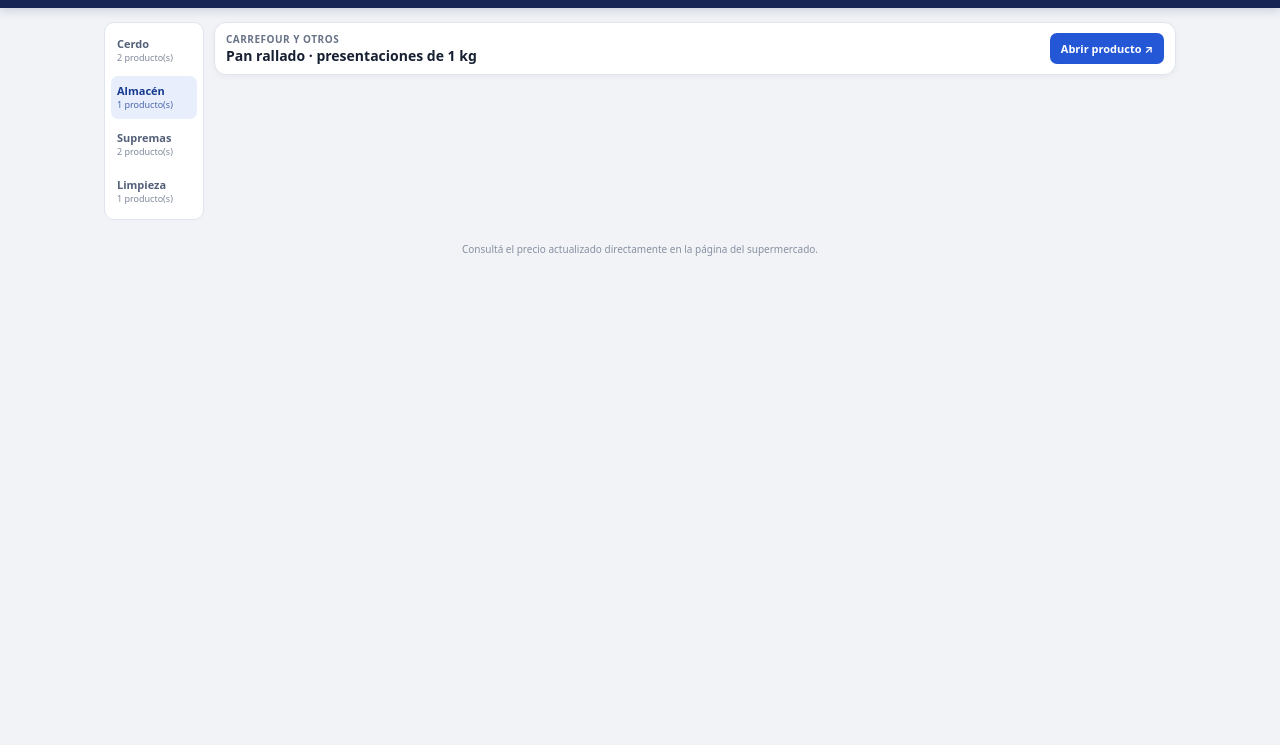
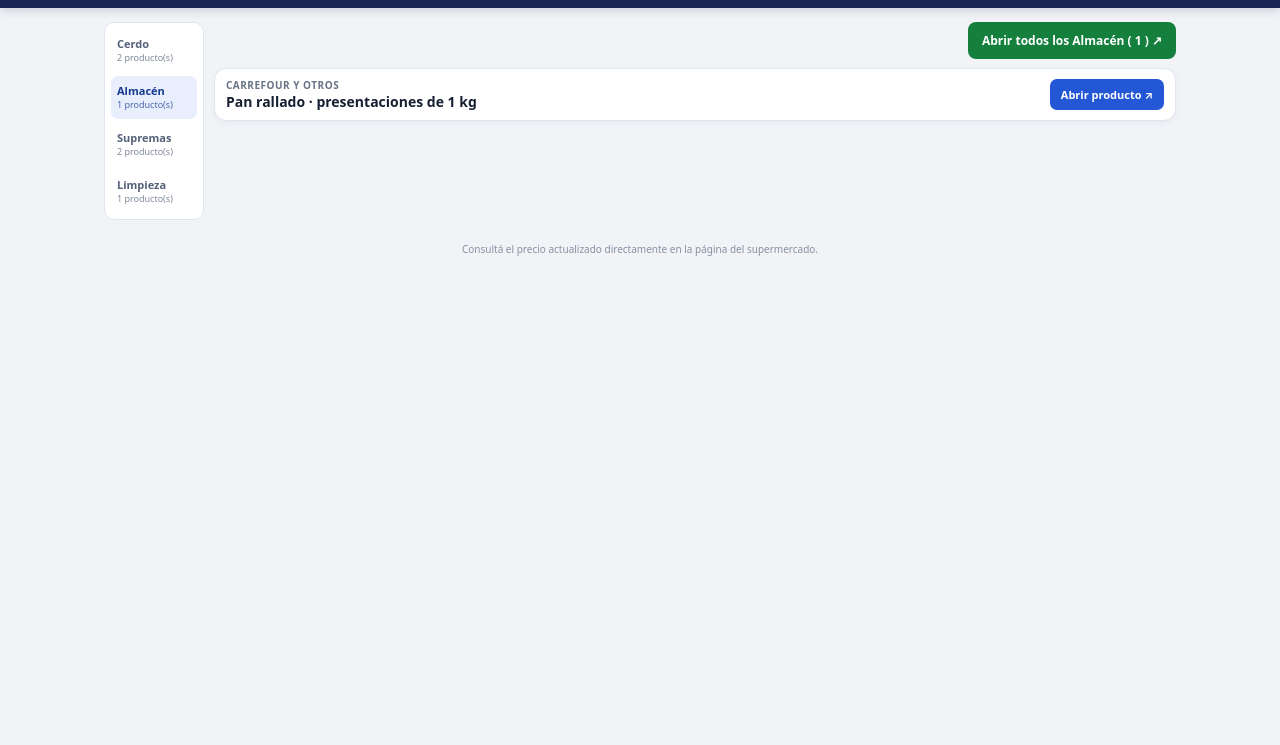
Before and after one commit to eknoll1974-hub/MonitorTrading, a plain HTML site: page MisPrecios/index.html in a window 1280 px wide. Shown: the part 55-800 px from the top of the page. Drawn offline with Linux system fonts and the light colour scheme.

Commit message:
Agregar botón para abrir todos los productos de la categoría

```diff
--- a/MisPrecios/index.html
+++ b/MisPrecios/index.html
@@ -22,6 +22,7 @@ header{position:sticky;top:0;z-index:5;background:#172554;color:#fff;padding:11p
 .cardhead{padding:9px 11px;display:flex;align-items:center;gap:8px;min-height:43px}
 .name{font-weight:750;font-size:14px;min-width:0;overflow-wrap:anywhere}.store{font-size:10px;letter-spacing:.05em;text-transform:uppercase;color:#687386;font-weight:800}
 .open{margin-left:auto;white-space:nowrap;background:#2457d6;color:#fff;text-decoration:none;font-size:11px;font-weight:750;padding:8px 11px;border-radius:7px}
+.toolbar{display:flex;justify-content:flex-end;margin:0 0 9px}.openall{border:0;border-radius:8px;background:#15803d;color:#fff;padding:10px 14px;font:750 12px system-ui;cursor:pointer}.openall:active{transform:scale(.98)}
 .framewrap{height:620px;background:#fff;border-top:1px solid #e8ebf0;position:relative}
 iframe{display:block;width:100%;height:100%;border:0;background:#fff}
 .hint{padding:8px 11px;color:#687386;font-size:11px;background:#fafbfc;border-top:1px solid #edf0f4}
@@ -63,7 +64,9 @@ function render(){
  document.getElementById('categories').innerHTML=categoriesList.map(c=>'<button class="catbtn '+(c===selectedCategory?'active':'')+'" data-category="'+esc(c)+'">'+esc(c)+'<span class="catcount">'+products.filter(p=>p.category===c).length+' producto(s)</span></button>').join('');
  document.querySelectorAll('.catbtn').forEach(b=>b.addEventListener('click',()=>{selectedCategory=b.dataset.category;render()}));
  const items=products.filter(p=>p.category===selectedCategory);
- document.getElementById('products').innerHTML=items.length?items.map(p=>'<section class="card"><div class="cardhead"><div><div class="store">'+esc(p.store)+'</div><div class="name">'+esc(p.name)+'</div></div><a class="open" href="'+esc(p.url)+'" target="_blank" rel="noopener">Abrir producto ↗</a></div></section>').join(''):'<div class="empty">Todavía no hay productos en esta categoría.</div>';
+ document.getElementById('products').innerHTML=items.length?'<div class="toolbar"><button type="button" class="openall" id="openAll">Abrir todos los '+esc(selectedCategory)+' ( '+items.length+' ) ↗</button></div>'+items.map(p=>'<section class="card"><div class="cardhead"><div><div class="store">'+esc(p.store)+'</div><div class="name">'+esc(p.name)+'</div></div><a class="open" href="'+esc(p.url)+'" target="_blank" rel="noopener">Abrir producto ↗</a></div></section>').join(''):'<div class="empty">Todavía no hay productos en esta categoría.</div>';
+ const openAll=document.getElementById("openAll");
+ if(openAll)openAll.addEventListener("click",()=>{items.forEach(p=>window.open(p.url,"_blank","noopener"));});
 }
 async function refreshPrices(){
  render();const key='misPreciosSepaCache';
```
